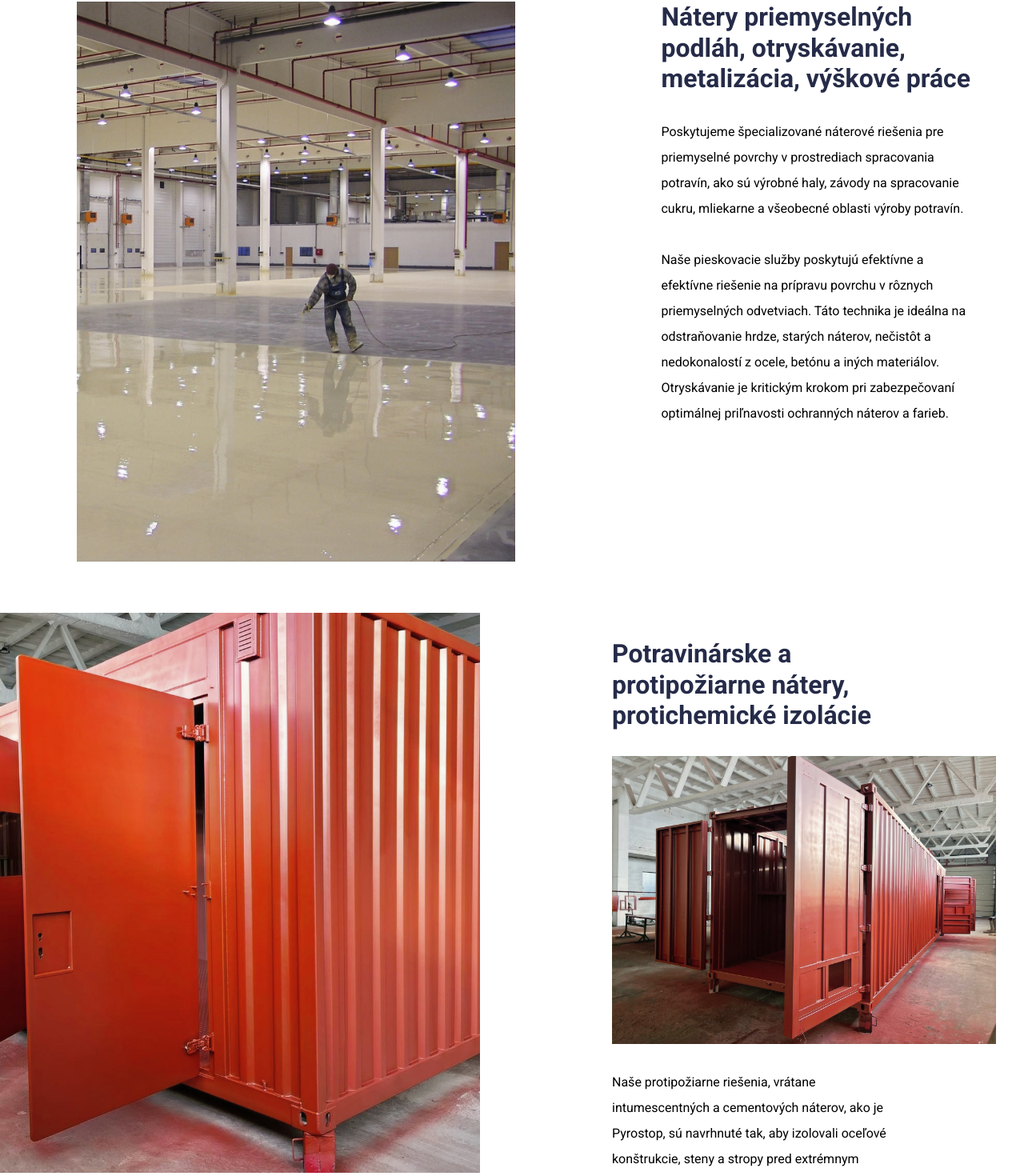
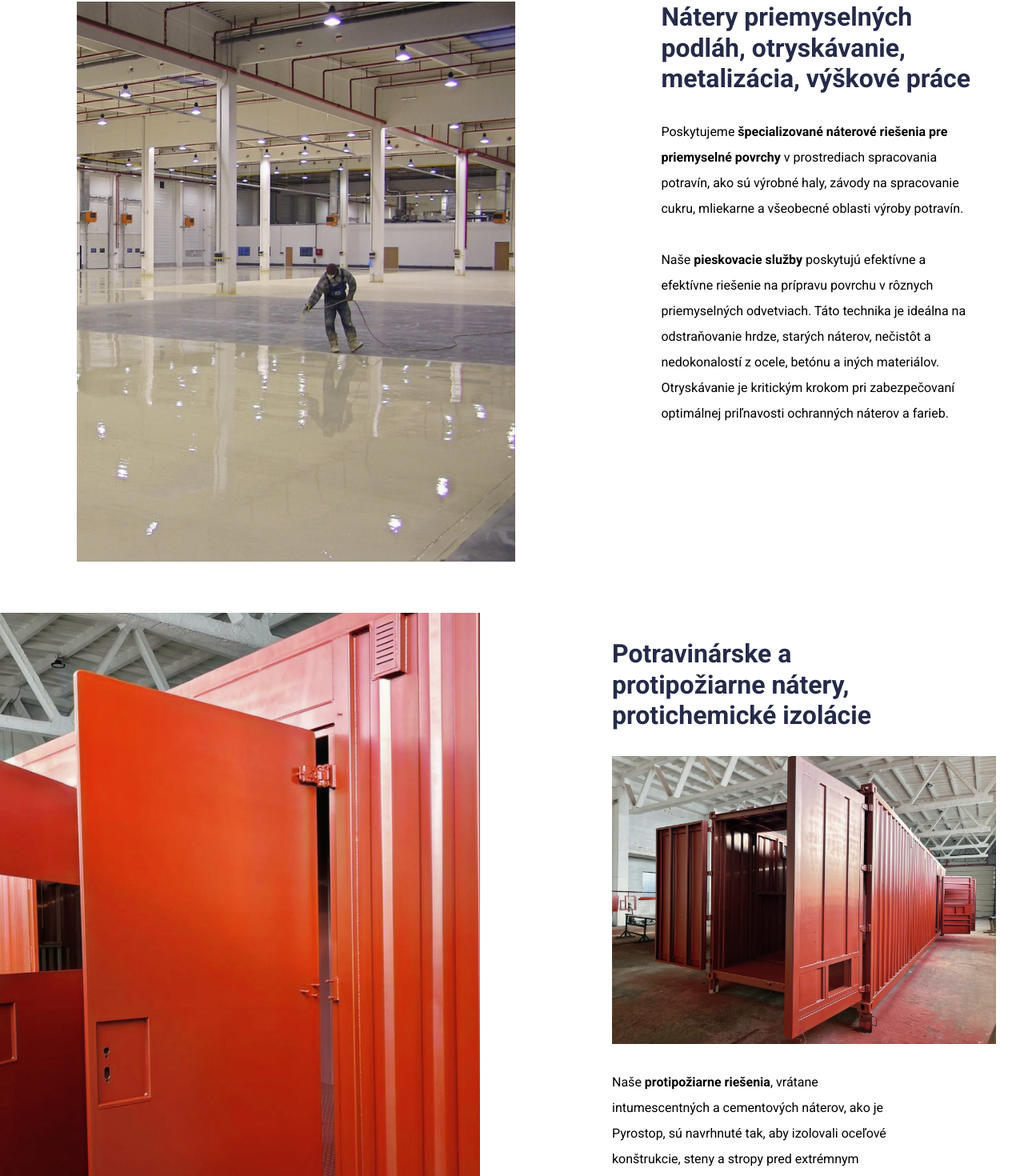
Before and after one commit to adabo4/carametal, a Next.js app in the folder frontend/: page / in a window 1280 px wide. Shown: the part 2497-3967 px from the top of the page at 80% size. Built offline with nearby package versions, Linux system fonts and the light colour scheme.

Commit message:
added bold text function

```diff
--- a/frontend/src/app/data.ts
+++ b/frontend/src/app/data.ts
@@ -20,8 +20,8 @@ export const dataSection2 = [
     title:
       "Nátery priemyselných podláh, otryskávanie, metalizácia, výškové práce",
     paragraphs: [
-      "Poskytujeme špecializované náterové riešenia pre priemyselné povrchy v prostrediach spracovania potravín, ako sú výrobné haly, závody na spracovanie cukru, mliekarne a všeobecné oblasti výroby potravín.",
-      "Naše pieskovacie služby poskytujú efektívne a efektívne riešenie na prípravu povrchu v rôznych priemyselných odvetviach. Táto technika je ideálna na odstraňovanie hrdze, starých náterov, nečistôt a nedokonalostí z ocele, betónu a iných materiálov. Otryskávanie je kritickým krokom pri zabezpečovaní optimálnej priľnavosti ochranných náterov a farieb.",
+      "Poskytujeme **špecializované náterové riešenia pre priemyselné povrchy** v prostrediach spracovania potravín, ako sú výrobné haly, závody na spracovanie cukru, mliekarne a všeobecné oblasti výroby potravín.",
+      "Naše **pieskovacie služby** poskytujú efektívne a efektívne riešenie na prípravu povrchu v rôznych priemyselných odvetviach. Táto technika je ideálna na odstraňovanie hrdze, starých náterov, nečistôt a nedokonalostí z ocele, betónu a iných materiálov. Otryskávanie je kritickým krokom pri zabezpečovaní optimálnej priľnavosti ochranných náterov a farieb.",
     ],
   },
 ];
@@ -30,7 +30,7 @@ export const dataSection3 = [
   {
     title: "Potravinárske a protipožiarne nátery, protichemické izolácie",
     paragraphs: [
-      "Naše protipožiarne riešenia, vrátane intumescentných a cementových náterov, ako je Pyrostop, sú navrhnuté tak, aby izolovali oceľové konštrukcie, steny a stropy pred extrémnym teplom, čím pomáhajú oddialiť zlyhanie konštrukcie v prípade požiaru.",
+      "Naše **protipožiarne riešenia**, vrátane intumescentných a cementových náterov, ako je Pyrostop, sú navrhnuté tak, aby izolovali oceľové konštrukcie, steny a stropy pred extrémnym teplom, čím pomáhajú oddialiť zlyhanie konštrukcie v prípade požiaru.",
       "Naše technologické zariadenie nám umožňuje ponúknuť Vám povrchovú úpravu nielen malých a stredných dielov, ale aj veľkorozmerných konštrukcií. ",
     ],
     img: {
--- a/frontend/src/app/home.css
+++ b/frontend/src/app/home.css
@@ -139,14 +139,11 @@
     justify-content: space-between;
 }
 
-
-
 .section-three-img {
     width: 600px;
-    height: 700px;
+    height: 950px;
     position: relative;
     overflow: hidden;
-
 }
 
 .section-three .section-text-wrapper {
@@ -160,7 +157,7 @@
 
 .cropped-image {
     object-fit: cover;
-    object-position: 70% top;
+    object-position: 40% top;
     transform: scale(1.1);
 
 }
--- a/frontend/src/components/SectionText.tsx
+++ b/frontend/src/components/SectionText.tsx
@@ -1,6 +1,7 @@
 import React from "react";
 import { SectionTextProps } from "@/lib/helpers";
 import Image from "next/image";
+import { formatText } from "@/lib/functions";
 
 export default function SectionText({
   title,
@@ -23,9 +24,11 @@ export default function SectionText({
         </div>
       )}
       {paragraphs.map((paragraph, index) => (
-        <p key={index} className="section-text">
-          {paragraph}
-        </p>
+        <p
+          key={index}
+          className="section-text"
+          dangerouslySetInnerHTML={{ __html: formatText(paragraph) }}
+        />
       ))}
       {listItems && (
         <ul className="section-list">
--- /dev/null
+++ b/frontend/src/lib/functions.ts
@@ -0,0 +1,5 @@
+export function formatText(text: string) {
+  return text
+    .replace(/\*\*(.*?)\*\*/g, "<strong>$1</strong>") // **bold** -> <strong>bold</strong>
+    .replace(/\*(.*?)\*/g, "<em>$1</em>"); // *italic* -> <em>italic</em>
+}
```
